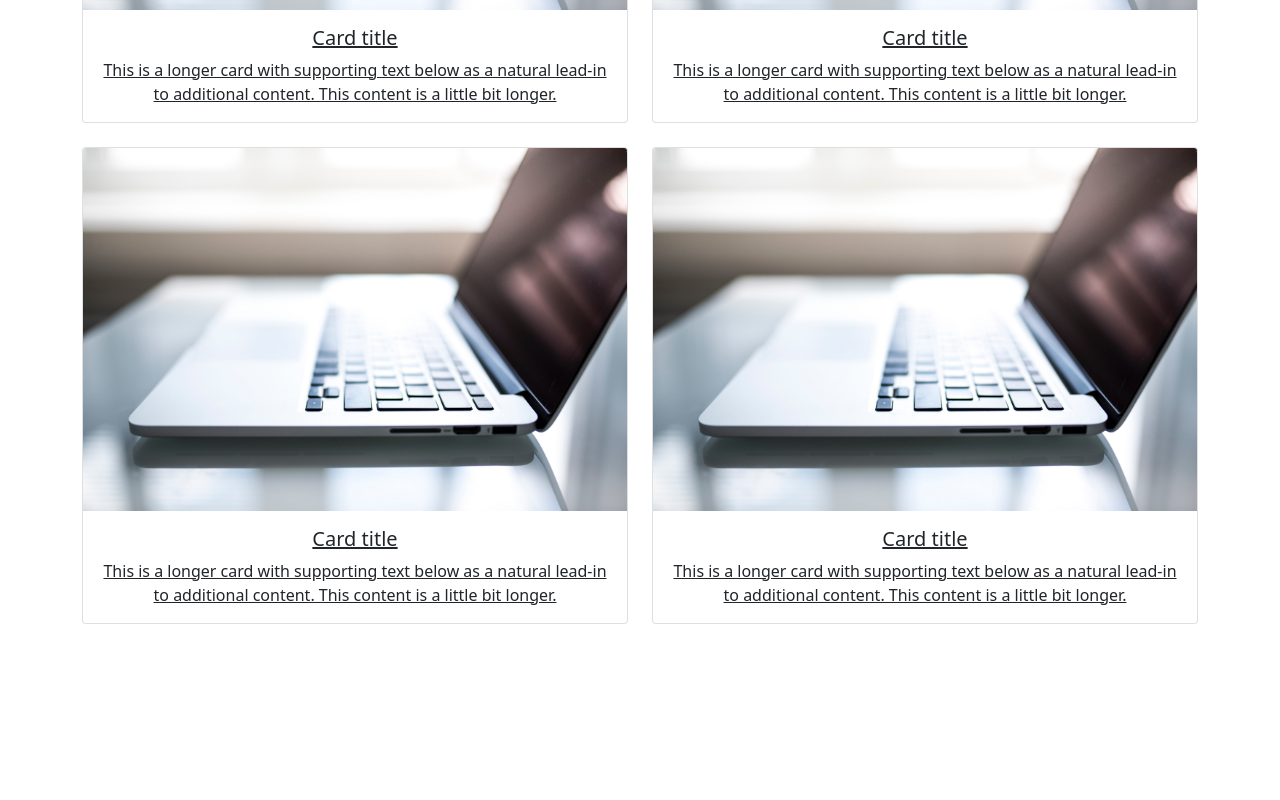
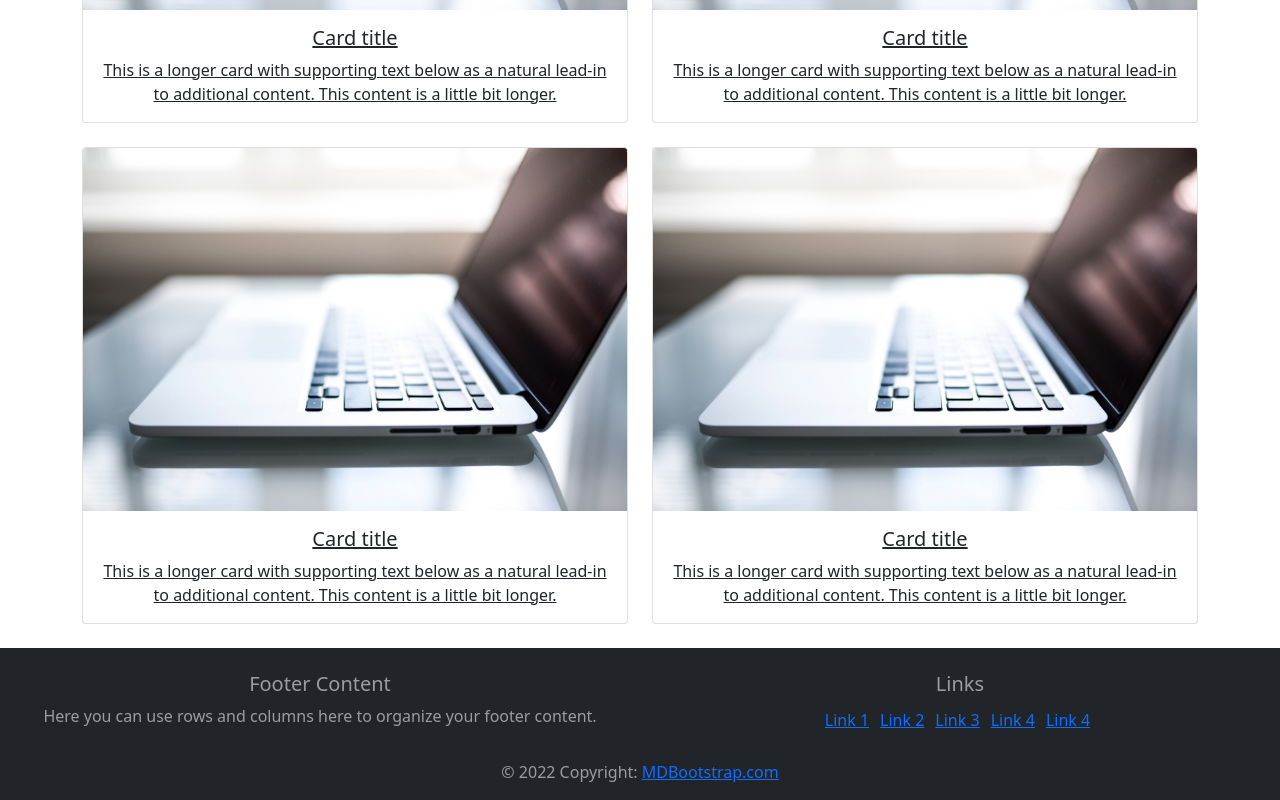
Before and after one commit to AlexandrMasalitin/React-bootstrap, a React (Create React App) app in the folder my-app/: page / in a window 1280 px wide. Shown: the part 1508-2308 px from the top of the page. Before the commit the page ends 2132 px from the top, so only its background shows below. Built offline with nearby package versions, Linux system fonts and the light colour scheme.

Commit message:
Add footer and modified file in project

```diff
--- a/my-app/package.json
+++ b/my-app/package.json
@@ -7,6 +7,7 @@
     "@testing-library/react": "^13.2.0",
     "@testing-library/user-event": "^13.5.0",
     "bootstrap": "^5.1.3",
+    "mdbreact": "^5.2.0",
     "react": "^18.1.0",
     "react-bootstrap": "^2.4.0",
     "react-dom": "^18.1.0",
--- a/my-app/src/App.css
+++ b/my-app/src/App.css
@@ -79,6 +79,9 @@
 .m-5{
   padding-top: 15px;
 }
+.mr-3{
+  height: 300px;
+}
 .blog-title{
   text-align: center;
   text-decoration: overline;
@@ -102,3 +105,23 @@
   padding: 5px; /* Поля вокруг картинки */
 
 }
+ul.hr {
+  margin: 0; /* Обнуляем значение отступов */
+  padding: 4px; /* Значение полей */
+ }
+ ul.hr li {
+  display: inline; /* Отображать как строчный элемент */
+  margin-right: 5px; /* Отступ слева */
+  padding: 3px; /* Поля вокруг текста */
+
+ }
+.styleFooter{
+background-color: #212529;
+}
+.footerColor {
+  color: rgba(255,255,255,.55);
+
+}
+.title {
+  color: rgba(255,255,255,.55);
+}
--- a/my-app/src/App.js
+++ b/my-app/src/App.js
@@ -2,6 +2,7 @@
 import "bootstrap/dist/css/bootstrap.min.css";
 import Header from "./Components/Header";
 import { BrowserRouter } from "react-router-dom";
+import Footer from "./Components/Footer";
 
 
 
@@ -11,6 +12,7 @@
     <div>
       <BrowserRouter>
         <Header />
+        <Footer />
       </BrowserRouter>
 
     </div>
--- /dev/null
+++ b/my-app/src/Components/Footer.js
@@ -0,0 +1,50 @@
+import React from "react";
+import { MDBCol, MDBContainer, MDBRow, MDBFooter } from "mdbreact";
+
+
+const FooterPage = () => {
+  return (
+      <div className="styleFooter">
+    <MDBFooter  className="font-small pt-4 mt-4">
+      <MDBContainer fluid className="text-center text-md-left">
+        <MDBRow>
+          <MDBCol md="6">
+            <h5 className="title">Footer Content</h5>
+            <p className="footerColor">
+              Here you can use rows and columns here to organize your footer
+              content.
+            </p>
+          </MDBCol>
+          <MDBCol md="6">
+            <h5 className="title">Links</h5>
+            <ul className="hr">
+              <li className="list-unstyled">
+                <a href="/">Link 1</a>
+              </li>
+              <li className="list-unstyled">
+                <a href="/about">Link 2</a>
+              </li>
+              <li className="list-unstyled">
+                <a href="/contacts">Link 3</a>
+              </li>
+              <li className="list-unstyled">
+                <a href="/blog">Link 4</a>
+              </li>
+              <li className="list-unstyled">
+                <a href="/info">Link 4</a>
+              </li>
+            </ul>
+          </MDBCol>
+        </MDBRow>
+      </MDBContainer>
+      <div className="footer-copyright text-center py-3">
+        <MDBContainer fluid className="footerColor">
+          &copy; {new Date().getFullYear()} Copyright: <a href="https://www.mdbootstrap.com"> MDBootstrap.com </a>
+        </MDBContainer>
+      </div>
+    </MDBFooter>
+    </div>
+  );
+}
+
+export default FooterPage;
--- a/my-app/src/Pages/Blog.js
+++ b/my-app/src/Pages/Blog.js
@@ -9,7 +9,7 @@
           <Row>
             <Col md="9">
               <Card className="m-5">
-                <img width={734} height={200} className='mr-3'
+                <img className='mr-3'
                 src={blog} alt="Blog" />
                 <Card.Body >
                   <h3 className="blog-title">Blog Post</h3>
@@ -29,7 +29,7 @@
                 </Card.Body>
               </Card>
               <Card className="m-5">
-                <img width={734} height={200} className='mr-3'
+                <img className='mr-3'
                 src={blog} alt="Blog" />
                 <Card.Body>
                   <h3 className="blog-title">Blog Post</h3>
@@ -49,7 +49,7 @@
                 </Card.Body>
               </Card>
               <Card className="m-5">
-                <img width={734} height={200} className='mr-3'
+                <img  className='mr-3'
                 src={blog} alt="Blog" />
                 <Card.Body>
                   <h3 className="blog-title">Blog Post</h3>
@@ -69,7 +69,7 @@
                 </Card.Body>
               </Card>
               <Card className="m-5">
-                <img width={734} height={200} className='mr-3'
+                <img className='mr-3'
                 src={blog} alt="Blog" />
                 <Card.Body>
                   <h3 className="blog-title">Blog Post</h3>
@@ -89,7 +89,7 @@
                 </Card.Body>
               </Card>
               <Card className="m-5">
-                <img width={734} height={200} className='mr-3'
+                <img className='mr-3'
                 src={blog} alt="Blog" />
                 <Card.Body>
                   <h3 className="blog-title">Blog Post</h3>
```
Also changed, not shown: 1 other file (tests, documents, lock files or other folders).
